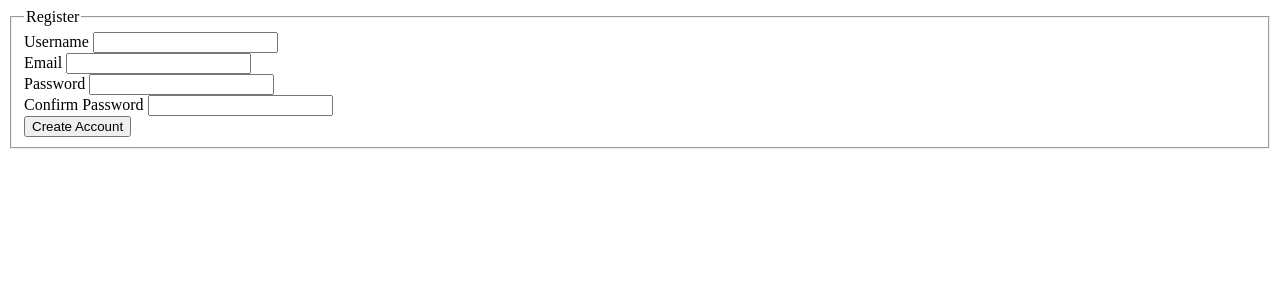
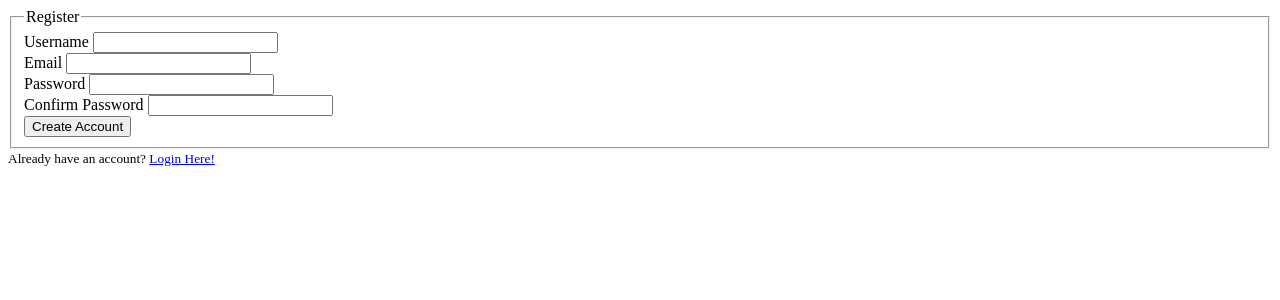
Before and after one commit to cgrooves/CBT_logger, a Flask app: page /register in a window 1280 px wide. Shown: the top 300 px of the page. Run offline with Flask 2, Linux system fonts and the light colour scheme.

Commit message:
Add link on register to login page

```diff
--- a/templates/register.html
+++ b/templates/register.html
@@ -28,4 +28,11 @@
             </fieldset>
         </form>
     </div>
+
+
+    <div>
+        <small>
+            Already have an account? <a href="{{ url_for('login') }}">Login Here!</a>
+        </small>
+    </div>
 {% endblock content %}
```
